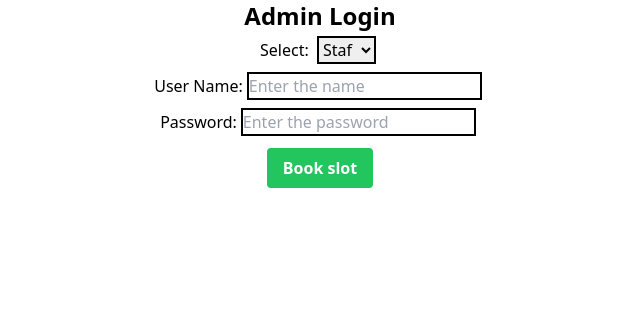
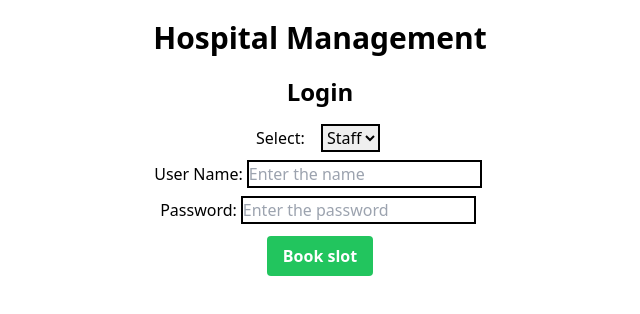
Before and after one commit to Komal6627/nuxt-test, a Nuxt app: page / in a window 1280 px wide. Shown: the top 314 px of the page, without its empty margins (320-960 px from the left). Built offline with nearby package versions, Linux system fonts and the light colour scheme.

Commit message:
change in form and slot

```diff
--- a/pages/bookSlot.vue
+++ b/pages/bookSlot.vue
@@ -13,17 +13,32 @@
         :key="item"
         id="idx"
       >
+        <div>
+          <div
+            class="text-center"
+            v-for="(item, index) in users"
+            v-bind:index="index"
+            :key="item"
+          >
+            <p class="text-lg font-semibold">
+              Slot No:{{ (item.id = index + 1) }}
+            </p>
+            <p class="text-lg font-semibold">Name:{{ item.fullname }}</p>
+            <p class="text-lg font-semibold">Mobile No:{{ item.number }}</p>
+          </div>
+        </div>
+
         <div class="font-bold text-xl p-5">Start Time {{ item.startTime }}</div>
         <div class="font-bold text-xl p-5">End Time {{ item.endTime }}</div>
         <button
-        class="bg-black  text-white font-bold py-2 px-4 rounded mb-1"
+          class="bg-black text-white font-bold py-2 px-4 rounded mb-1"
           @click="book"
         >
-       Book Now
+          <label for="fullname"> Book Now </label>
         </button>
       </div>
 
-      <div class="container mx-auto p-8">
+      <div v-if="formshow == true" class="container mx-auto p-8">
         <h1 class="font-bold text-2xl text-center">Contact Details</h1>
         <main class="flex justify-center w-full h-screen">
           <div>
@@ -54,7 +69,6 @@
                 />
                 <br /><br />
                 <div>
-
                   <button
                     class="py-1 px-5 mr-5 bg-black hover:bg-blue-400 text-white font-bold text-center rounded-md mb-3"
                     type="submit"
@@ -101,7 +115,6 @@
         </main>
       </div>
     </div>
-
   </div>
 </template>
 <script>
@@ -110,6 +123,7 @@ export default {
     return {
       timeSlots: [],
       isEdit: false,
+      formshow: false,
       indexEdit: -1,
       users: [],
       user: {
@@ -139,6 +153,8 @@ export default {
     book() {
       alert("Your slot is booked");
       document.getElementById("idx").style.backgroundColor = "red";
+
+      this.formshow = true;
     },
     formSubmit(event) {
       event.preventDefault();
--- a/pages/index.vue
+++ b/pages/index.vue
@@ -1,15 +1,16 @@
 <template>
   <div>
+    <h1 class="text-center text-3xl font-bold m-5">Hospital Management</h1>
     <div class="text-center">
-      <h1 class="text-2xl font-bold">Admin Login</h1>
+      <h1 class="text-2xl font-bold m-3">Login</h1>
       <form @submit="userLogin">
         <label for="user">Select: </label>
 
-        <select name="user" id="user"  class="border-black border-2 m-1">
-          <option value="staf">Staf</option>
+        <select name="user" id="user" class="border-black border-2 m-1 ml-3">
+          <option value="staff">Staff</option>
           <option value="user">User</option>
         </select>
-        <br>
+        <br />
         <label for="name">User Name:</label>
         <input
           type="text"
```
Also changed, not shown: pages/register.vue (line endings or trailing spaces). Lines whose indentation alone changed are shown as unchanged.
